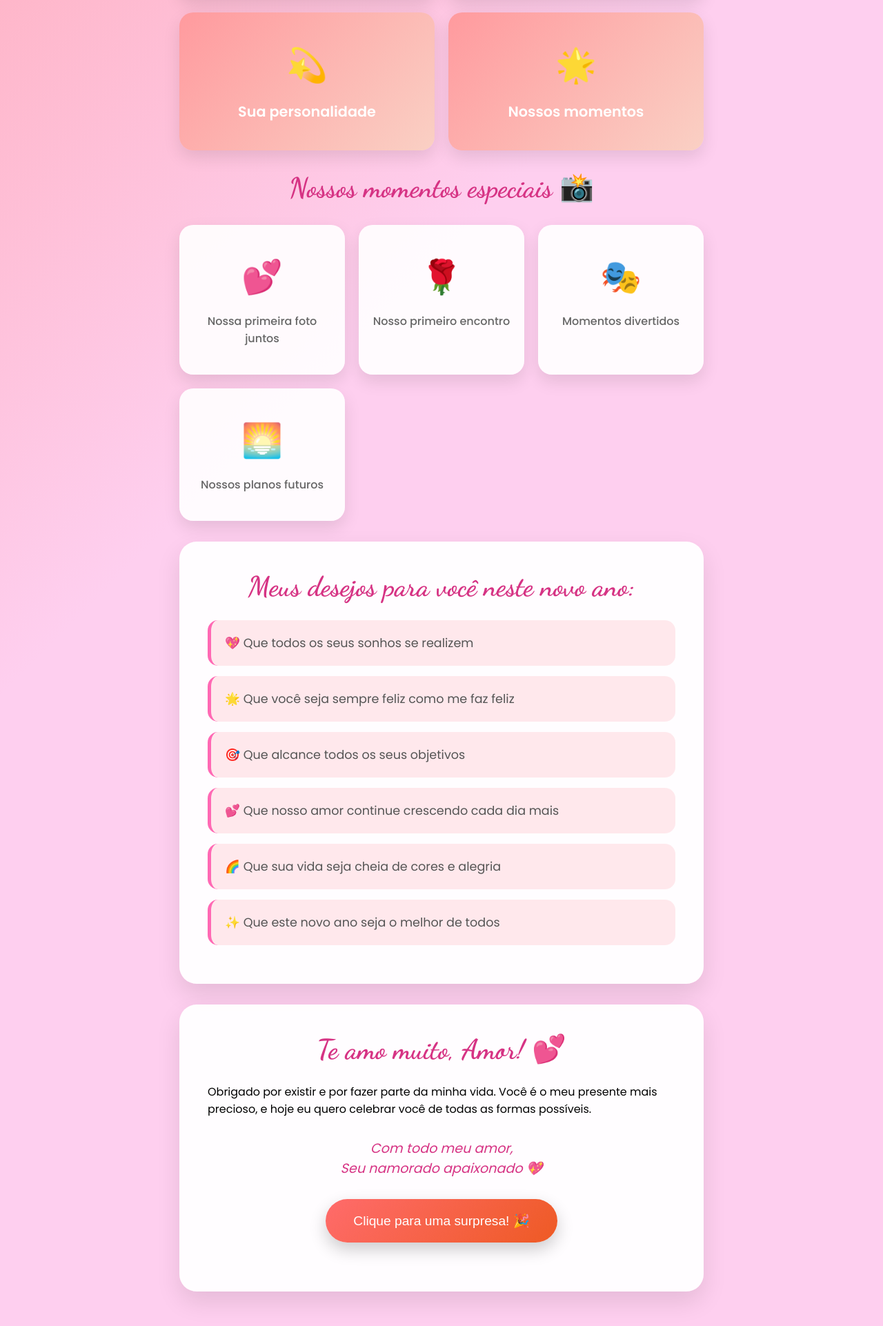
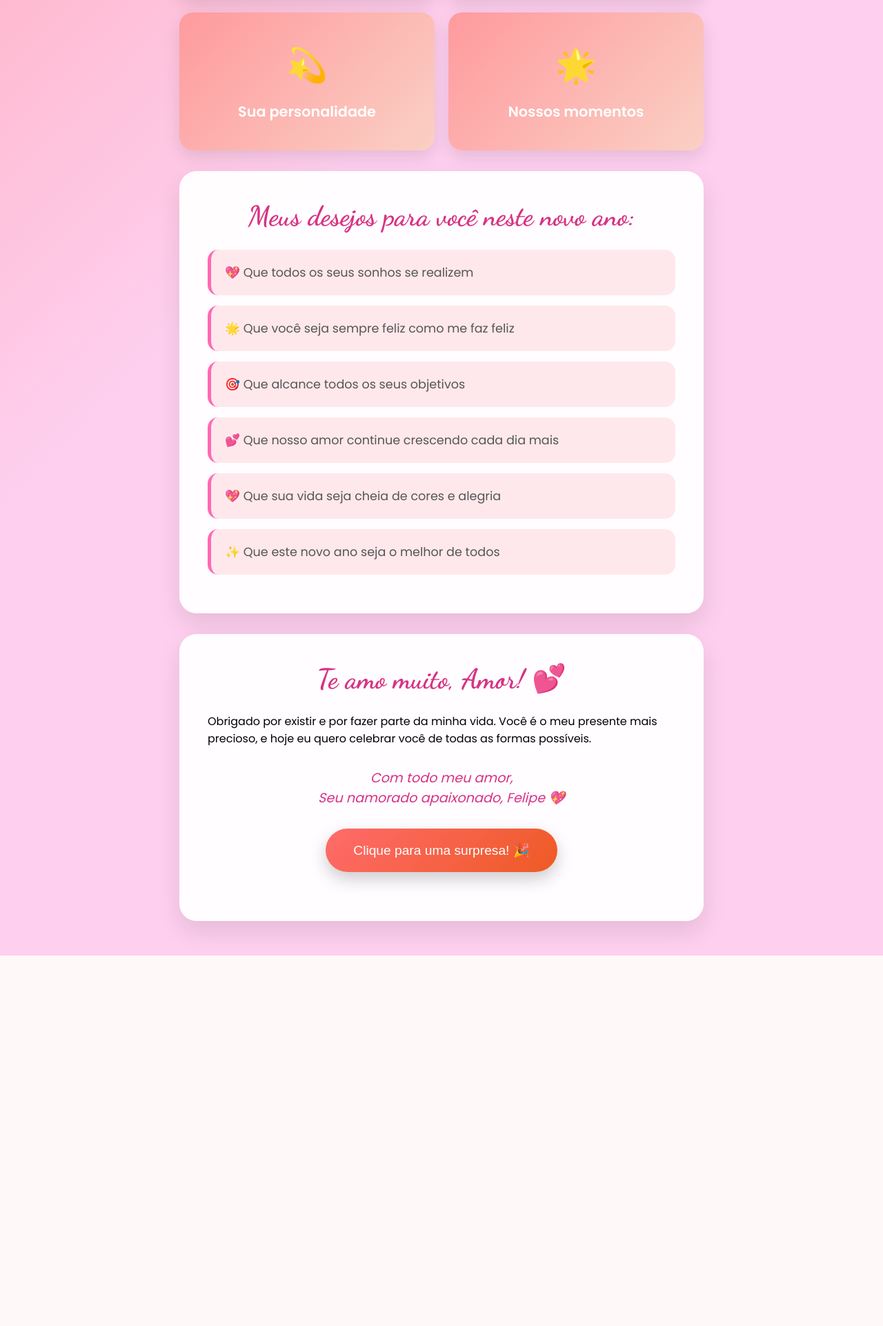
Before and after one commit to Felipecoder089/nextjs-geist-font-optimization, a Flask app: page / in a window 1280 px wide. Shown: the part 1183-3105 px from the top of the page at 69% size. After the commit the page ends 2568 px from the top, so only its background shows below. Run offline with Flask 3, Linux system fonts and the light colour scheme.

Commit message:
Add birthday-app/templates/index.html 1753752384613

```diff
--- a/birthday-app/templates/index.html
+++ b/birthday-app/templates/index.html
@@ -103,29 +103,6 @@
             </div>
         </section>
 
-        <!-- Photo Gallery Placeholder -->
-        <section class="gallery-section">
-            <h2>Nossos momentos especiais 📸</h2>
-            <div class="gallery-grid">
-                <div class="photo-placeholder">
-                    <span>💕</span>
-                    <p>Nossa primeira foto juntos</p>
-                </div>
-                <div class="photo-placeholder">
-                    <span>🌹</span>
-                    <p>Nosso primeiro encontro</p>
-                </div>
-                <div class="photo-placeholder">
-                    <span>🎭</span>
-                    <p>Momentos divertidos</p>
-                </div>
-                <div class="photo-placeholder">
-                    <span>🌅</span>
-                    <p>Nossos planos futuros</p>
-                </div>
-            </div>
-        </section>
-
         <!-- Birthday Wishes -->
         <section class="wishes-section">
             <div class="wishes-card">
@@ -135,7 +112,7 @@
                     <li>🌟 Que você seja sempre feliz como me faz feliz</li>
                     <li>🎯 Que alcance todos os seus objetivos</li>
                     <li>💕 Que nosso amor continue crescendo cada dia mais</li>
-                    <li>🌈 Que sua vida seja cheia de cores e alegria</li>
+                    <li>💖 Que sua vida seja cheia de cores e alegria</li>
                     <li>✨ Que este novo ano seja o melhor de todos</li>
                 </ul>
             </div>
@@ -152,7 +129,7 @@
                 </p>
                 <p class="signature">
                     Com todo meu amor,<br>
-                    Seu namorado apaixonado 💖
+                    Seu namorado apaixonado, Felipe 💖
                 </p>
                 <button class="celebration-btn" onclick="celebrate()">
                     Clique para uma surpresa! 🎉
```
